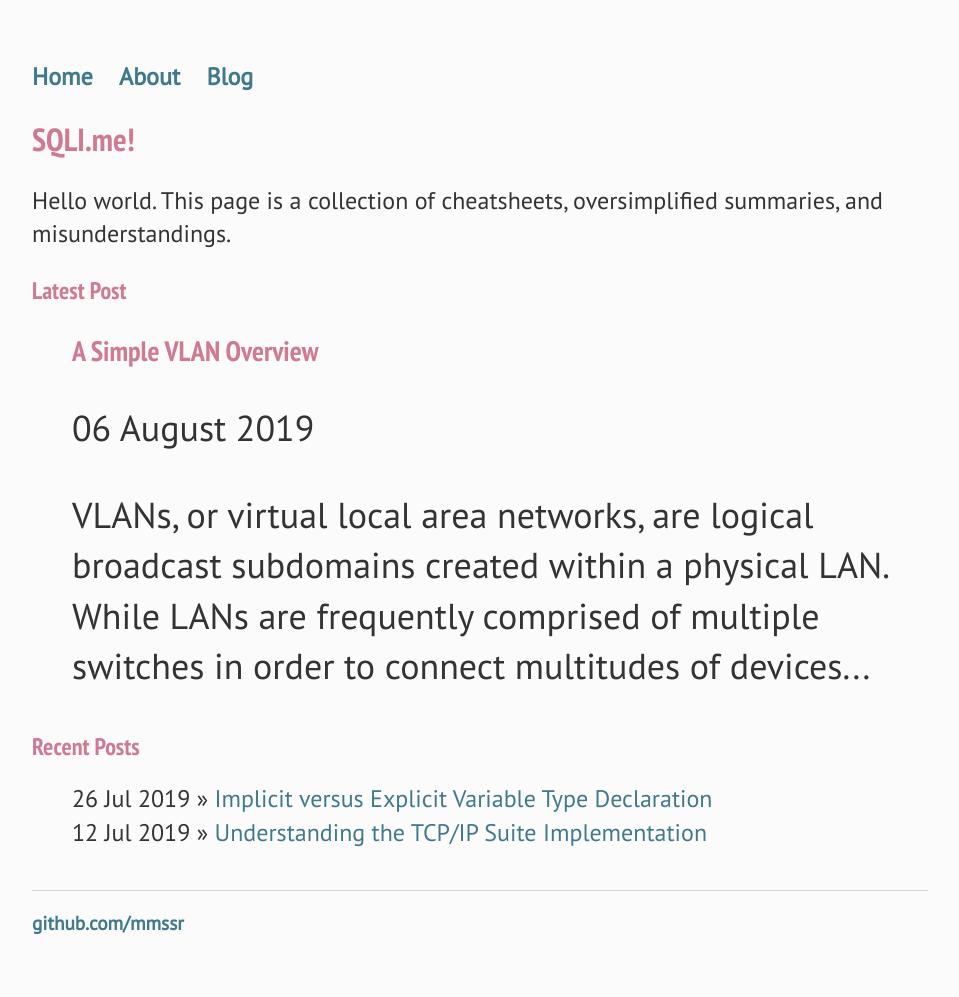
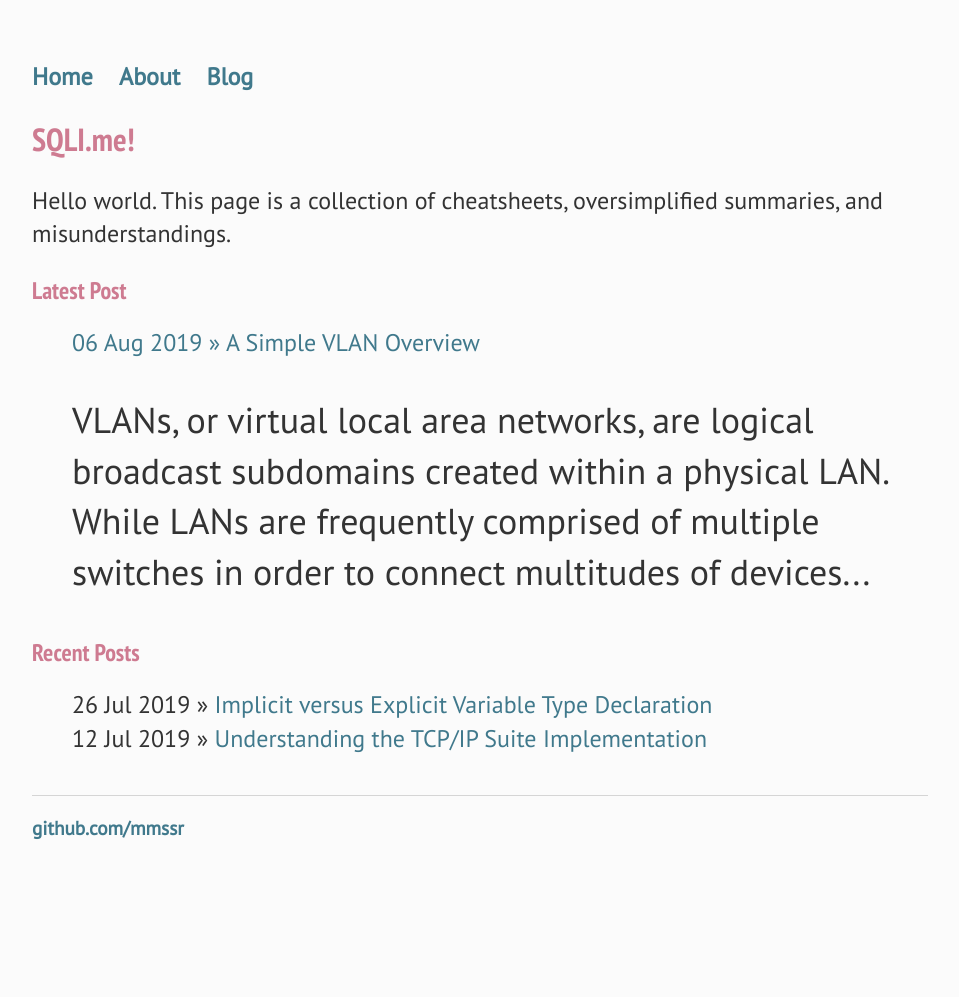
Before and after one commit to mmssr/mmssr.github.io, a Jekyll site: the page built from index.html, in a window 1280 px wide. Shown: the whole page, without its empty margins (160-1119 px from the left). Built offline with Jekyll 4.4.1, drawn with Linux system fonts in a browser that asks for light colours; after the commit the page ends 902 px from its top, so only the background shows below that.

Commit message:
Update index.html

```diff
--- a/index.html
+++ b/index.html
@@ -11,9 +11,8 @@
   		{% for post in site.posts limit:1 %}
   		<li>
 			<a href="{{ post.url }}">
-    			<h3>{{ post.title }}</h3>
-    			<p>{{ post.date | date: "%d %B %Y" }}</p>
-			<p><div>{{ post.content |truncatehtml | truncatewords: 30 }}</div></p>
+			<li><span>{{ post.date | date_to_string }}</span> » <a href="{{ post.url }}" title="{{ post.title }}">{{ post.title }}</a></li>
+			<p>{{ post.content | truncatehtml | truncatewords: 30 }}</p>
     			</a>
   		</li>
   	{% endfor %}
```
